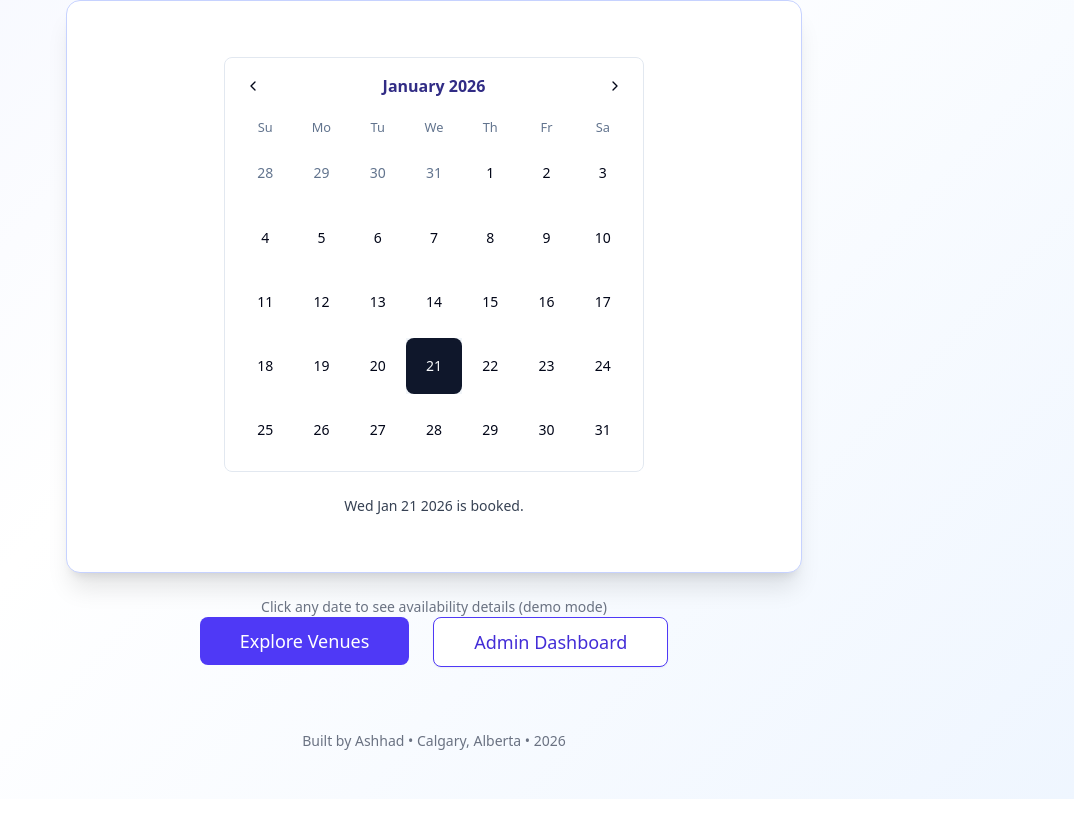
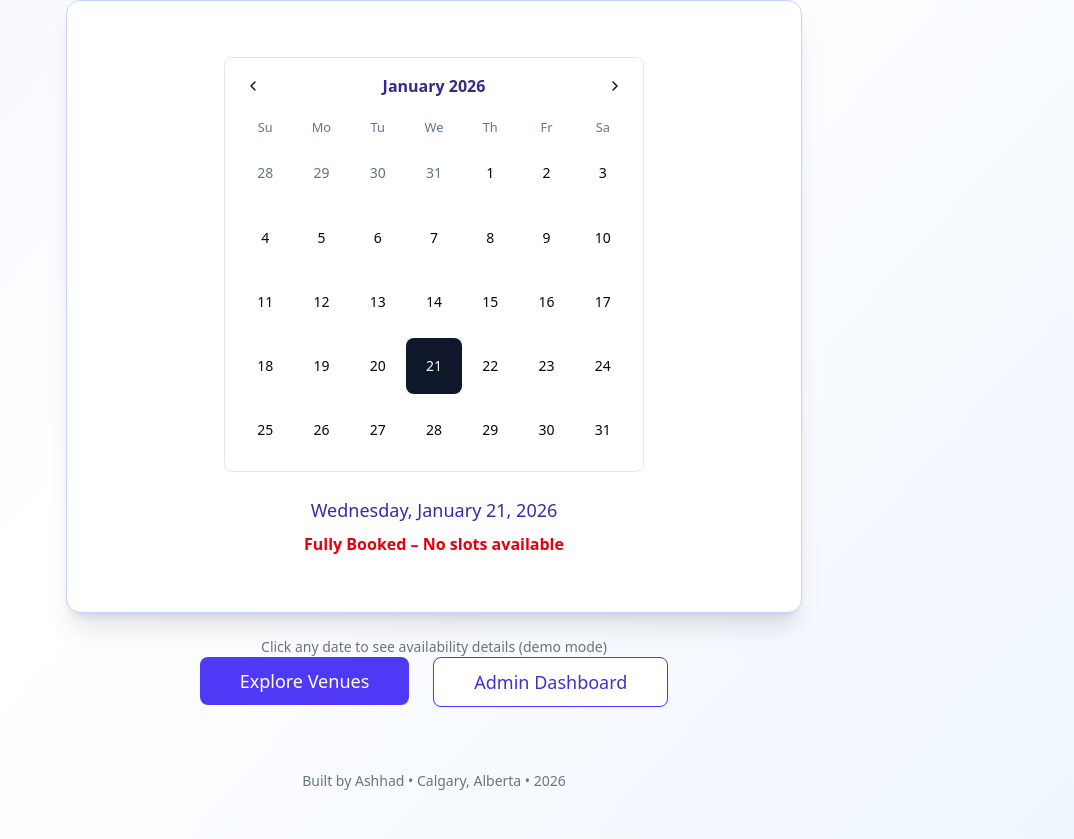
Before and after one commit to ashhadq83/eventvault, a Next.js app: page / in a window 1280 px wide. Shown: the part 578-1417 px from the top of the page, without its empty margins (206-1280 px from the left). Before the commit the page ends 1377 px from the top, so only its background shows below. Built offline with nearby package versions, Linux system fonts and the light colour scheme.

Commit message:
feat: improve calendar demo messages with realistic availability status and pricing hint

```diff
--- a/src/app/page.tsx
+++ b/src/app/page.tsx
@@ -86,10 +86,38 @@ export default function Home() {
                 }}
               />
               {selectedDate && (
-                <p className="text-center text-sm mt-6 text-gray-700 font-medium">
-                  {selectedDate.toDateString()} is{" "}
-                  {selectedDate.getDate() % 2 === 0 ? "available" : "booked"}.
-                </p>
+                <div className="text-center mt-6 space-y-2">
+                  <p className="text-lg font-medium text-indigo-800">
+                    {selectedDate.toLocaleDateString("en-US", {
+                      weekday: "long",
+                      month: "long",
+                      day: "numeric",
+                      year: "numeric",
+                    })}
+                  </p>
+
+                  <p
+                    className={`text-base font-semibold ${
+                      selectedDate.getDate() % 3 === 0
+                        ? "text-red-600"
+                        : selectedDate.getDate() % 5 === 0
+                          ? "text-yellow-600"
+                          : "text-green-600"
+                    }`}
+                  >
+                    {selectedDate.getDate() % 3 === 0
+                      ? "Fully Booked – No slots available"
+                      : selectedDate.getDate() % 5 === 0
+                        ? "Limited Availability – Contact us"
+                        : "Available – Can book now"}
+                  </p>
+
+                  {selectedDate.getDate() % 3 !== 0 && (
+                    <p className="text-sm text-gray-600">
+                      Starting from $1,200 (full day) or $150/hour
+                    </p>
+                  )}
+                </div>
               )}
             </CardContent>
           </Card>
```
